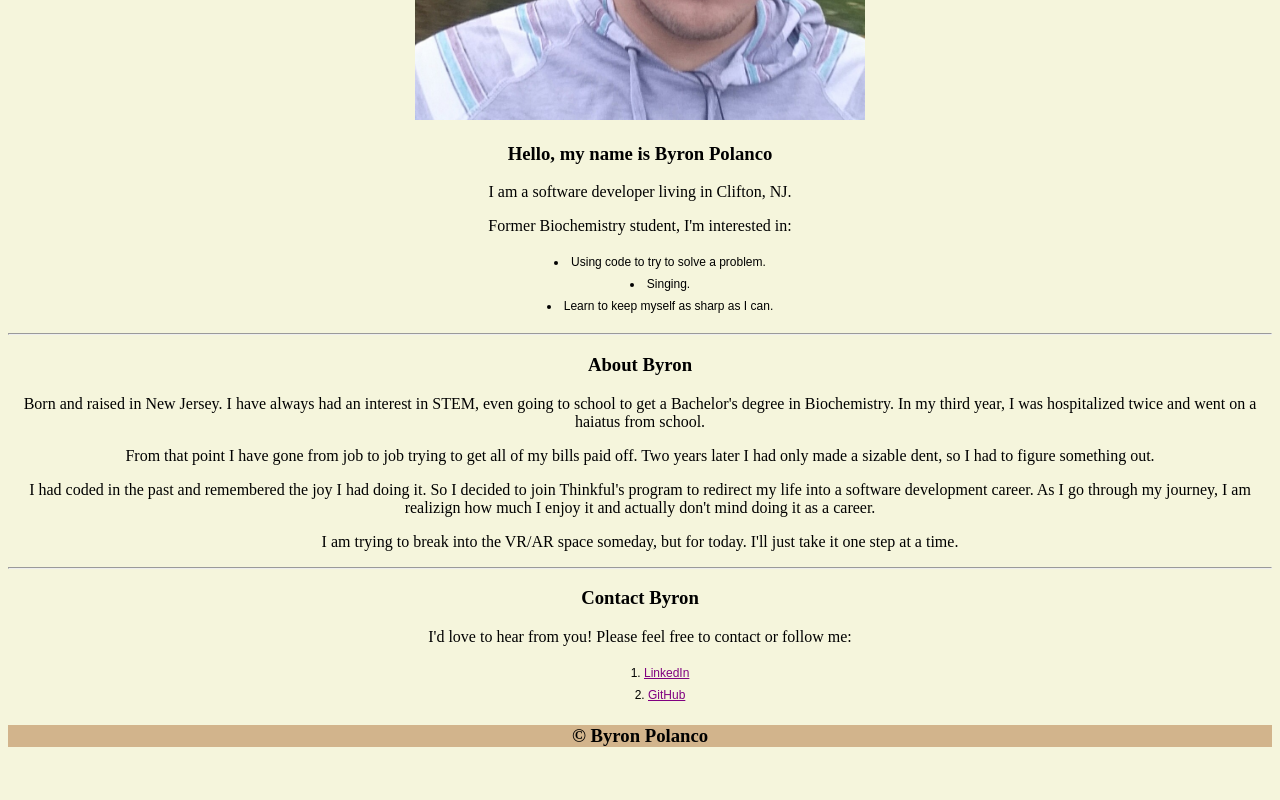
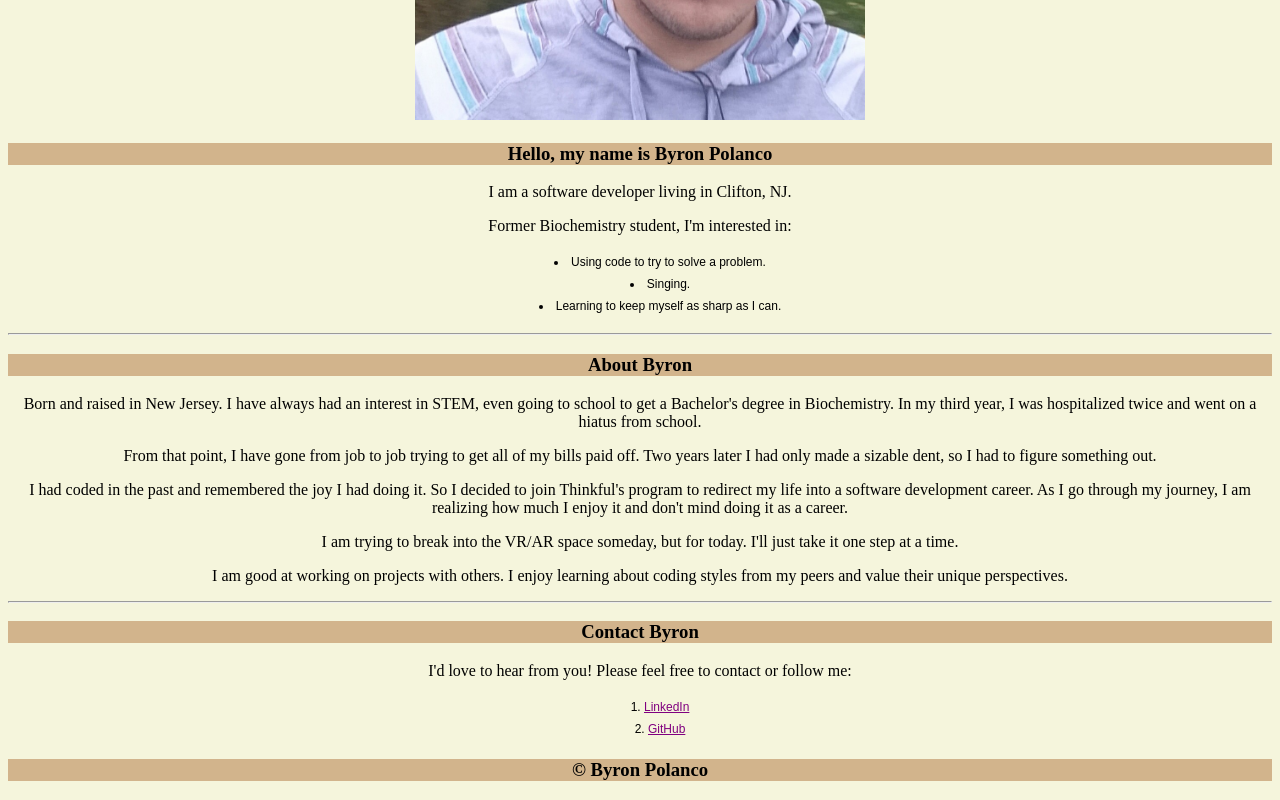
Before and after one commit to ByronTechnology/MyPortfolio, a plain HTML site: page index.html in a window 1280 px wide. Shown: the part 485-1285 px from the top of the page. Before the commit the page ends 1251 px from the top, so only its background shows below. Drawn offline with Linux system fonts and the light colour scheme.

Commit message:
Update index.html

```diff
--- a/index.html
+++ b/index.html
@@ -1,5 +1,5 @@
 <!DOCTYPE html>
-<html>
+<html lang="en">
   <head>
     <meta charset="utf-8">
     <meta name="viewport" content="width=device-width">
@@ -24,33 +24,40 @@
     <div>
       <article id="Info">
         <!--Some stuff about me-->
-        <h3>Hello, my name is Byron Polanco</h3>
+        <header>
+          <h3>Hello, my name is Byron Polanco</h3>
+        </header>
         <p>I am a software developer living in Clifton, NJ.</p>
         <p>Former Biochemistry student, I'm interested in:</p>
         <ul>
           <li>Using code to try to solve a problem.</li>
           <li>Singing.</li>
-          <li>Learn to keep myself as sharp as I can.</li>
+          <li>Learning to keep myself as sharp as I can.</li>
         </ul>
         <hr>
       </article>
       <article id="AboutMe">
         <!--Information about me-->
-        <h3>About Byron</h3>
+        <header>
+          <h3>About Byron</h3>
+        </header>
         <p>Born and raised in New Jersey.
           I have always had an interest in STEM, even going to school to get a Bachelor's degree in Biochemistry.
-          In my third year, I was hospitalized twice and went on a haiatus from school.</p>
-        <p>From that point I have gone from job to job trying to get all of my bills paid off.
+          In my third year, I was hospitalized twice and went on a hiatus from school.</p>
+        <p>From that point, I have gone from job to job trying to get all of my bills paid off.
           Two years later I had only made a sizable dent, so I had to figure something out.</p>
         <p>I had coded in the past and remembered the joy I had doing it.
           So I decided to join Thinkful's program to redirect my life into a software development career.
-          As I go through my journey, I am realizign how much I enjoy it and actually don't mind doing it as a career.</p>
+          As I go through my journey, I am realizing how much I enjoy it and don't mind doing it as a career.</p>
         <p>I am trying to break into the VR/AR space someday, but for today. I'll just take it one step at a time.</p>
+        <p>I am good at working on projects with others. I enjoy learning about coding styles from my peers and value their unique perspectives.</p>
         <hr>
       </article>
       <article id="ContactMe">
         <!--Holds my information to be reached-->
-        <h3>Contact Byron</h3>
+        <header>
+          <h3>Contact Byron</h3>
+        </header>
         <p>I'd love to hear from you! Please feel free to contact or follow me:</p>
         <ol>
           <li><a href="https://github.com/ByronTechnology/" target="_blank">LinkedIn</a></li>
```
